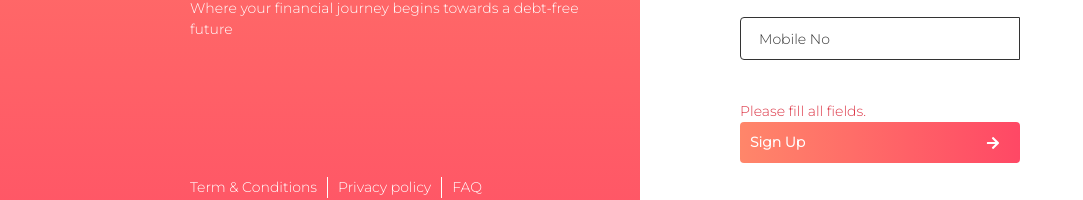
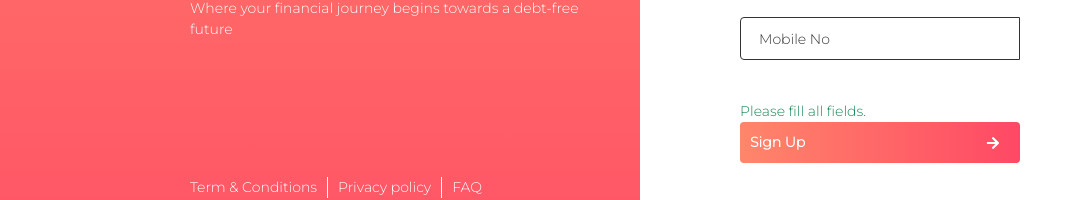
Before and after one commit to Developer-ParMarketing/sd-portal, a React (Create React App) app in the folder frontend/: page /signup in a window 1280 px wide. Both pictures are taken after a click on the button "Sign Up". Shown: the part 402-602 px from the top of the page, without its empty margins (0-1083 px from the left). Built offline with nearby package versions, Linux system fonts and the light colour scheme.

Commit message:
Update SignUp.jsx

```diff
--- a/frontend/src/pages/SignUp.jsx
+++ b/frontend/src/pages/SignUp.jsx
@@ -412,7 +412,7 @@ const SignUp = () => {
               // This function will be called after the toast is closed
               setTimeout(() => {
                 navigate("/login"); // Redirect to the signup page after 3 seconds (or whatever duration you want)
-              }, 300); // Adjust the timeout duration as needed (3000 ms = 3 seconds)
+              }, 25000); // Adjust the timeout duration as needed (3000 ms = 3 seconds)
             },
           }
         );
@@ -566,7 +566,7 @@ const SignUp = () => {
                 </div>
               </div>
             </div>
-            {message && <p className="text-danger">{message}</p>}
+            {message && <p className="text-success">{message}</p>}
             <button className="button" onClick={createUser} disabled={loading}>
               {loading ? (
                 <div className="spinner-border spinner-border-sm" role="status">
```
